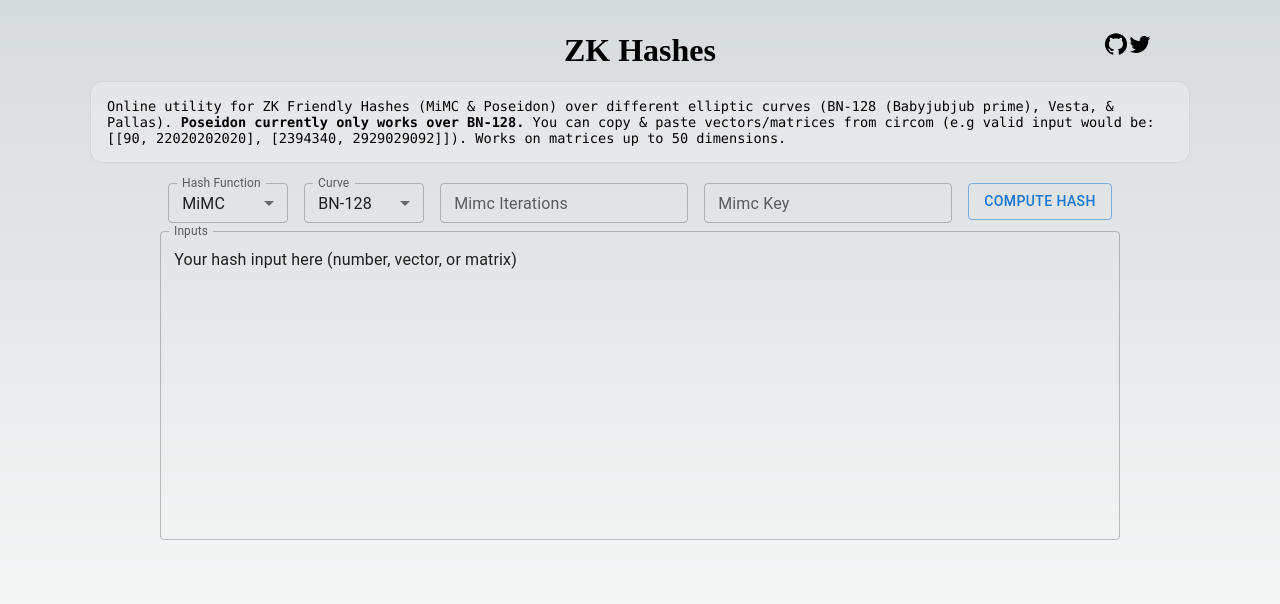
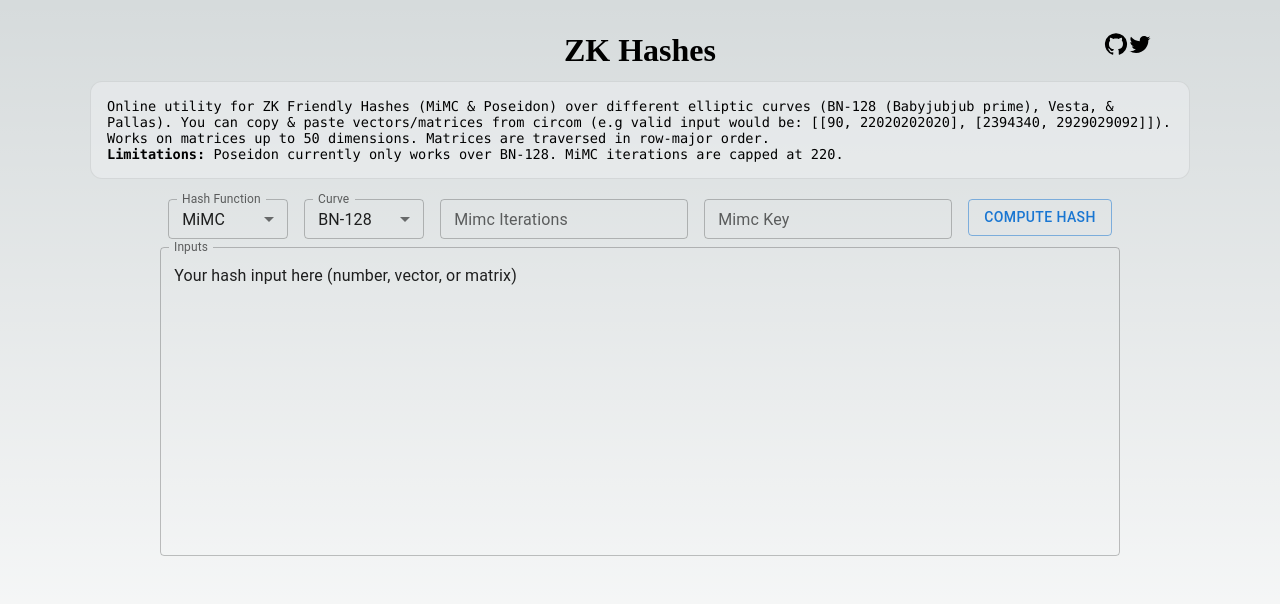
Before and after one commit to verumlotus/ZK-Hashes, a Next.js app: page / in a window 1280 px wide. Shown: the top 604 px of the page. Built offline with nearby package versions, Linux system fonts and the light colour scheme.

Commit message:
chore(frontend): Update description

```diff
--- a/src/pages/index.tsx
+++ b/src/pages/index.tsx
@@ -29,8 +29,9 @@ export default function Home() {
         <div className={styles.description}>
           <p>
             Online utility for ZK Friendly Hashes (MiMC & Poseidon) over different elliptic curves (BN-128 (Babyjubjub prime),
-            Vesta, & Pallas). <b> Poseidon currently only works over BN-128.</b> You can copy & paste vectors/matrices from
-            circom (e.g valid input would be: [[90, 22020202020], [2394340, 2929029092]]). Works on matrices up to 50 dimensions.
+            Vesta, & Pallas). You can copy & paste vectors/matrices from circom (e.g valid input would be: [[90, 22020202020], [2394340, 2929029092]]). Works on matrices up to 50 dimensions. Matrices are traversed in row-major order.
+            <br/>
+            <b>Limitations:</b> Poseidon currently only works over BN-128. MiMC iterations are capped at 220.
           </p>
         </div>
         <div style={{paddingTop: "1%"}}>
```
